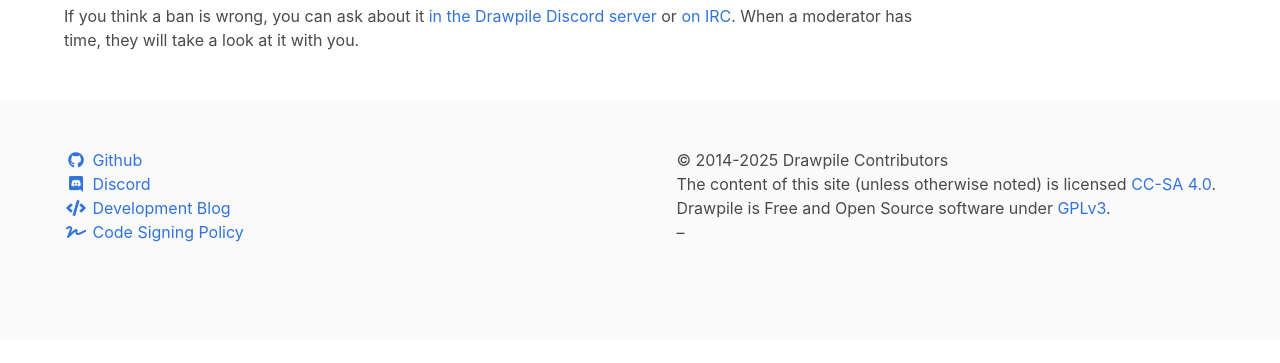
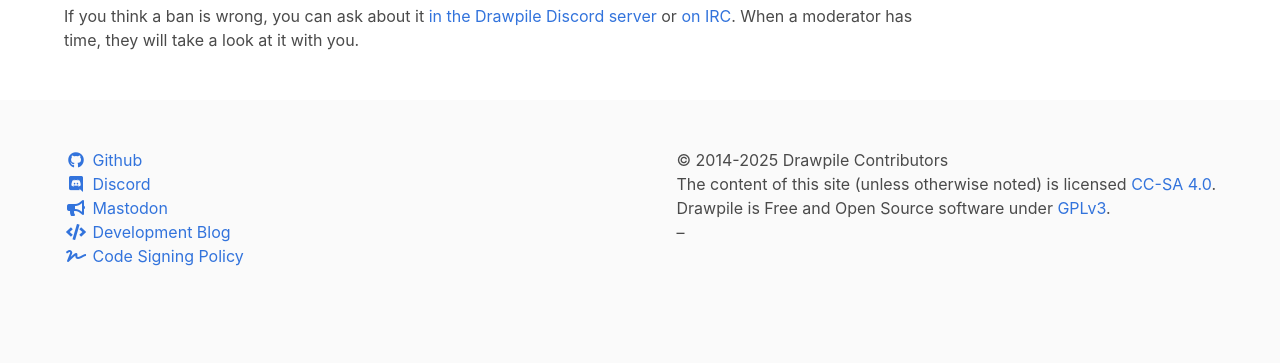
Before and after one commit to drawpile/website, a Django app: template communities/templates/communities/ban.html in a window 1280 px wide. Shown: the part 338-701 px from the top of the page. Run offline with Django 3.2, Linux system fonts and the light colour scheme; the template is opened without the code that fills it, so the values that code supplies are empty; parts of the project's set-up code (start-up, migrations or seed data) failed here and were passed over; some libraries are stand-ins or nearby versions.

Commit message:
Add fedi link to footer

```diff
--- a/drawpile/urls.py
+++ b/drawpile/urls.py
@@ -20,6 +20,7 @@
         if settings.DRAWPILE_READONLY_SITE
         else RedirectView.as_view(url='/', permanent=False)),
     path('discord/', RedirectView.as_view(url='https://discord.gg/VHRDh2fKnc', permanent=True)),
+    path('fedi/', RedirectView.as_view(url='https://floss.social/@drawpile', permanent=True)),
     path('matrix/', RedirectView.as_view(url='https://matrix.to/#/#drawpile:matrix.org', permanent=True)),
     path('localhosthelp/', RedirectView.as_view(url='https://docs.drawpile.net/help/common/hosting#builtin-server', permanent=True)),
     path('pubrules/', RedirectView.as_view(url='/communities/drawpile.net/ccg/', permanent=True)),
--- a/templates/base.html
+++ b/templates/base.html
@@ -69,6 +69,7 @@
 			<div class="column">
 				<a href="https://github.com/drawpile/" target="_blank"><span class="icon"><i class="fab fa-github"></i></span> Github</a><br>
 				<a href="/discord/" target="_blank"><span class="icon"><i class="fab fa-discord"></i></span> Discord</a><br>
+				<a href="/fedi/" target="_blank"><span class="icon"><i class="fa fa-bullhorn"></i></span> Mastodon</a><br>
 				<a href="https://docs.drawpile.net/devblog/" target="_blank"><span class="icon"><i class="fa fa-code"></i></span> Development Blog</a><br>
 				<a href="/codesigningpolicy/"><span class="icon"><i class="fa fa-signature"></i></span> Code Signing Policy</a><br>
 			</div>
```
